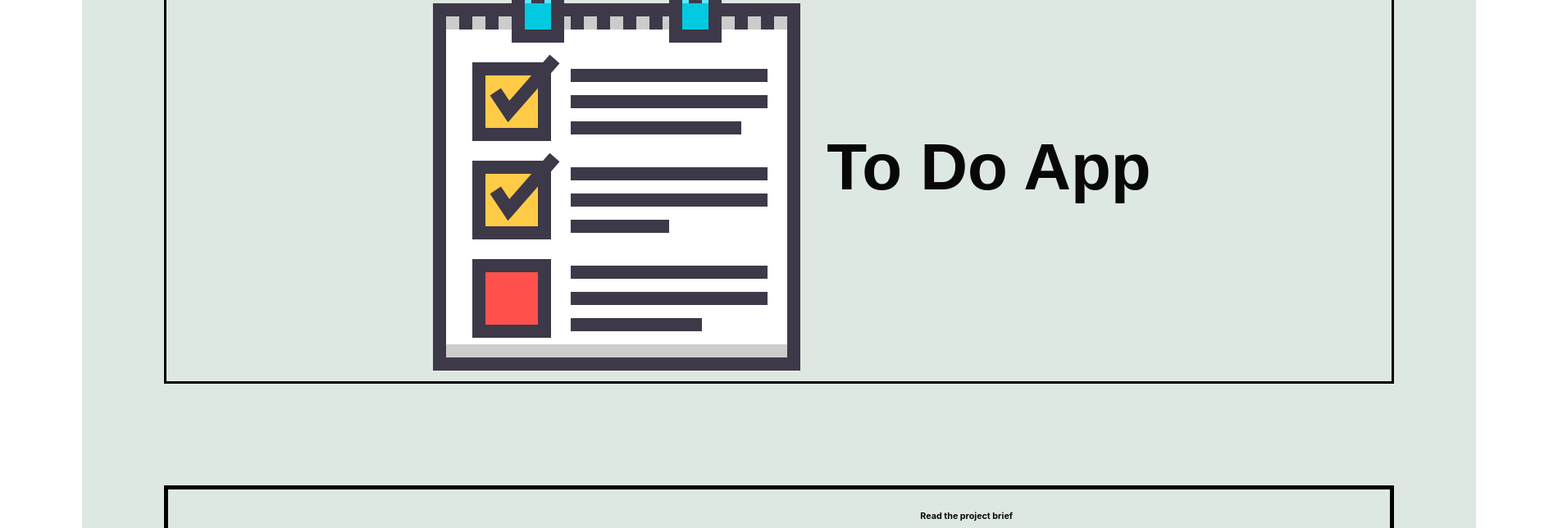
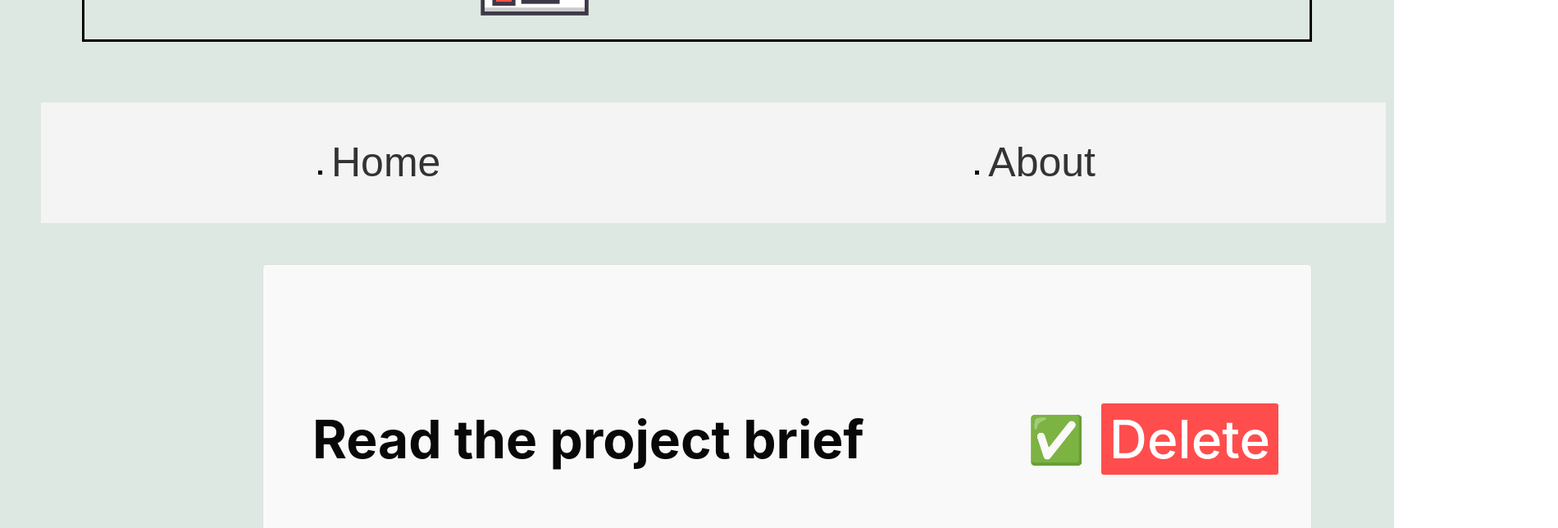
Before and after one commit to zeinamershed/mini-project-react, a React (Vite) app in the folder react-project/: page / in a window 1280 px wide. Shown: the part 260-904 px from the top of the page at 82% size, 1900 px wide, since content can reach past the window. Built offline with nearby package versions, Linux system fonts and the light colour scheme.

Commit message:
new update

```diff
--- a/react-project/src/App.css
+++ b/react-project/src/App.css
@@ -22,7 +22,7 @@
   width: 200vh;
   display: block;
   align-items: center;
-  margin: 100px;
+  margin: 50 50 50 50px;
   padding: 50px;
 }
 
@@ -34,6 +34,9 @@
   border: 3px solid black;
   padding: 5px;
 }
+.navbar img{
+  width: 150px;
+}
 
 .navbar h1{
   font-size: 5rem;
@@ -41,28 +44,69 @@
 }
 
 .main {
-  border: 5px solid black;
-  height: 100vh;
-  margin: 50px;
-  justify-content: center;
-  display: flex;
-  align-items: flex-start;
-}
-.main-button {
-  background-color: #f5f4f7;
-  color: rgb(8, 8, 8);
-  display: flex;
-  margin: 50px;
-  padding: 0.5rem 1rem;
-  cursor: pointer;
-  font-size: 5rem;
-  border: 5px solid black;
+  margin-left: 220px;
+  padding: 20px;
 }
 
-.main-button:hover {
-  background-color: #45a049;
+.todo-container {
+  display: flex;
+  align-items: center;
+  justify-content: space-between;
+  padding: 40px;
+  background-color: #f9f9f9;
+  border: 1px solid #ddd;
+  border-radius: 5px;
+  margin: 30px;
 }
+
+.todo {
+  flex-grow: 1;
+  margin: 20px;
+  font-size: 4em;
+}
+
+.todo-status {
+  margin-right: 20px;
+  font-size: 3.5em;
+}
+
+.delete {
+  background-color: #ff4d4d;
+  color: white;
+  border: none;
+  padding: 5px 10px;
+  border-radius: 3px;
+  cursor: pointer;
+  font-size: 4em;
+}
+
+.delete:hover {
+  background-color: #ff1a1a;
+}
+
 .footer.img {
   padding: 20px;
   margin: 20px;
 }
+
+.sidebar {
+  width: 200vh;
+  background-color: #f4f4f4;
+  padding: 20px;
+  font-family: Arial, Helvetica, sans-serif;
+
+}
+
+.sidebar ul {
+  list-style-type: square;
+  padding: 0;
+  display: flex;
+  flex-direction: row;
+  justify-content: space-around;
+}
+
+.sidebar ul li a {
+  text-decoration: none;
+  color: #333;
+  font-size: 50px;
+}
--- a/react-project/src/App.jsx
+++ b/react-project/src/App.jsx
@@ -24,10 +24,11 @@ function App() {
         <header>
           <Navbar />
         </header>
+
         <br />
+        <Sidebar />
 
         <main className="main">
-          <button className="main-button">To-do List</button>
           <tasks dataState = {dataState} setDataState = {setDataState} />
           <Tasks data={dataState} deleteToDo={deleteToDo} />
         </main>
--- a/react-project/src/components/Tasks.jsx
+++ b/react-project/src/components/Tasks.jsx
@@ -3,10 +3,10 @@ const Tasks = ({ data, deleteToDo }) => {
     <div>
       {data.map((toDo) => {
         return (
-          <div>
-            <h6>{toDo.task}</h6>
-            <h6>{toDo.completed ? "✅" : "✖️"}</h6>
-            <button
+          <div className="todo-container">
+            <h6 className="todo">{toDo.task}</h6>
+            <h6 className="todo-status">{toDo.completed ? "✅" : "✖️"}</h6>
+            <button className="delete"
               onClick={() => {
                 deleteToDo(toDo.task);
               }}
```
